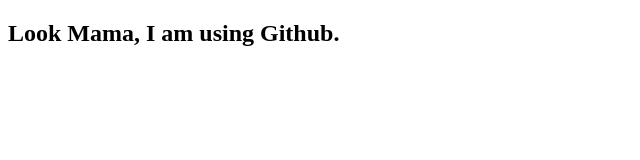
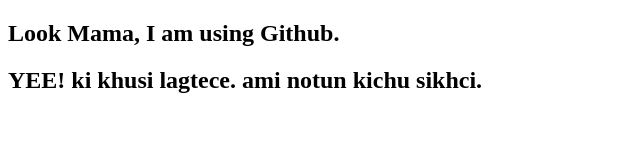
Before and after one commit to Rifat91/My-first-repository, a plain HTML site: page index.html in a window 1280 px wide. Shown: the whole page, without its empty margins (0-640 px from the left). Drawn offline with Linux system fonts and the light colour scheme.

Commit message:
added new header

```diff
--- a/index.html
+++ b/index.html
@@ -7,6 +7,7 @@
 </head>
 <body>
     <h2>Look Mama, I am using Github.</h2>
+    <h2>YEE! ki khusi lagtece. ami notun kichu sikhci.</h2>
 
 </body>
 </html>
```
